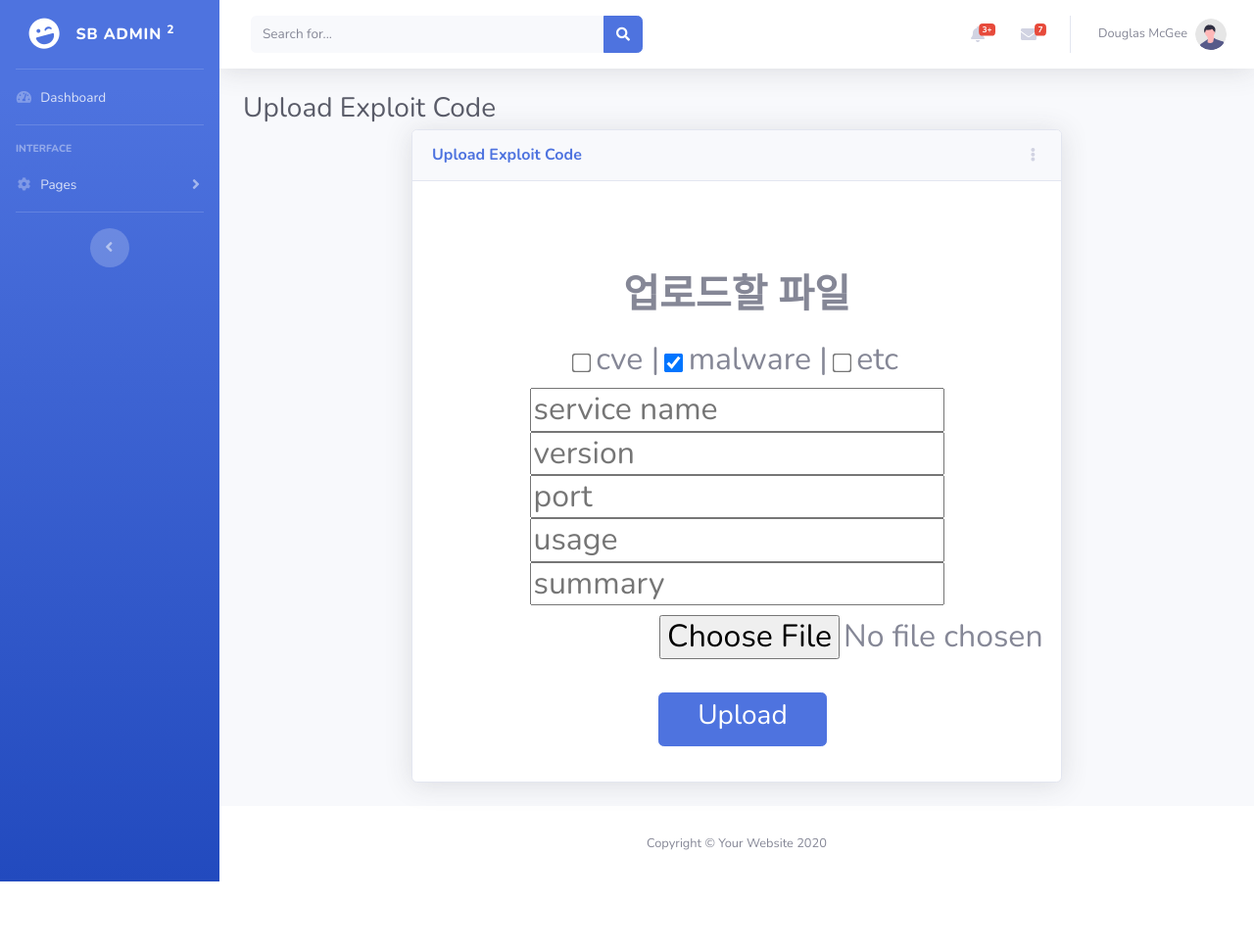
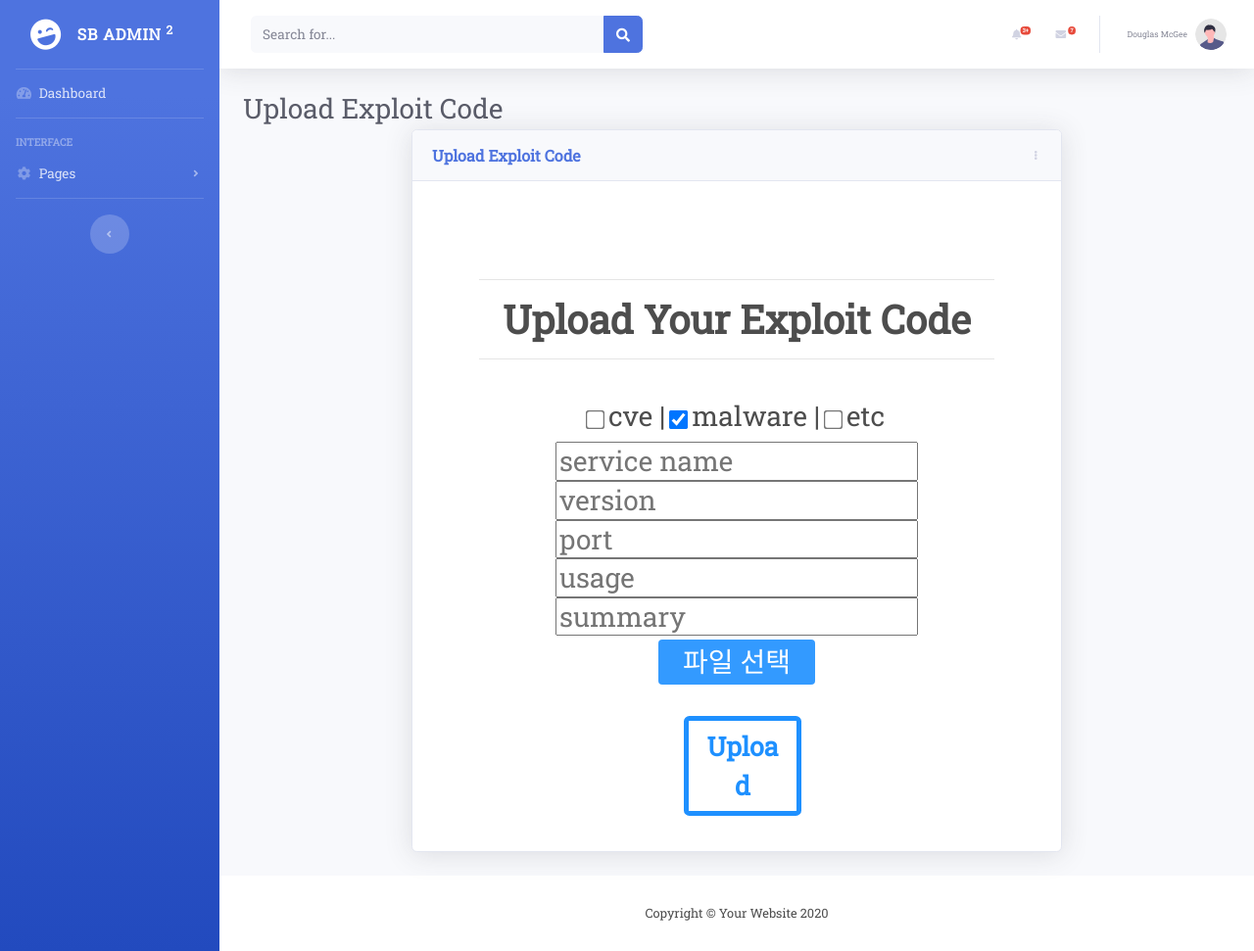
Before and after one commit to cady9812/SWM-WebServer, a Flask app: page /upload in a window 1280 px wide. Shown: the whole page at 98% size. Before the commit the page ends 900 px from the top, so only its background shows below. Run offline with Flask 2, Linux system fonts and the light colour scheme; parts of the project's set-up code (start-up, migrations or seed data) failed here and were passed over; some libraries are stand-ins or nearby versions.

Commit message:
[mj] update upload code

```diff
--- a/project/app/templates/upload-code.html
+++ b/project/app/templates/upload-code.html
@@ -16,6 +16,42 @@
     <link
         href="https://fonts.googleapis.com/css?family=Nunito:200,200i,300,300i,400,400i,600,600i,700,700i,800,800i,900,900i"
         rel="stylesheet">
+    <link href="https://fonts.googleapis.com/css2?family=Roboto+Slab&display=swap" rel="stylesheet">
+    <style type="text/css">
+        #page-top {
+          font: 8pt Roboto Slab;
+          line-height: 1.5em;
+          width: 100%;
+          height: 100%;
+          padding: 0;
+          margin: 0;
+          color: #4d4d4d;
+          box-sizing: border-box;
+          overflow: hidden;
+        }
+
+        .FILE_TAG_LABEL{
+            padding: 6px 25px;
+            background-color:#1E90FF;
+            margin-top:4px;
+            border-radius: 4px;
+            color: white;
+            cursor: pointer;
+            opacity:0.9;
+        }
+
+        #upload_btn{
+            border:thick solid dodgerblue;
+            background-color:white;
+            color:dodgerblue;
+        }
+
+        #upload_btn:hover{
+            background-color:dodgerblue;
+            color:white;
+        }
+
+    </style>
 
     <!-- Custom styles for this template-->
     <link href="../static/css/sb-admin-2.min.css" rel="stylesheet">
@@ -335,9 +371,11 @@
                                     <form class="p-5" id="form_upload" method="post" enctype="multipart/form-data"  >
                                         <div class="form-group">
                                             <br>
-                                            <h1><b>업로드할 파일</b></h1>
-                                            <h2>
-                                                <div style="display:inline-block; margin-top:15px; margin-bottom:10px">
+                                            <hr>
+                                            <h1><b>Upload Your Exploit Code</b></h1>
+                                            <hr>
+                                            <h3>
+                                                <div style="display:inline-block; margin-top:25px; margin-bottom:10px">
                                                     <input type="checkbox" name="attackType" onclick='checkOne(this)' value="cve"> cve |
                                                     <input type="checkbox" name="attackType" onclick='checkOne(this)' value="malware" checked="checked"> malware |
                                                     <input type="checkbox" name="attackType" onclick='checkOne(this)' value="etc"> etc
@@ -350,17 +388,20 @@
                                                     <input type="text" id="targetUsage" name="targetUsage" placeholder="usage" ><br>
                                                     <input type="text" id="targetSummary" name="targetSummary" placeholder="summary" ><br>
                                                     <div class="form-group form-group-sm">
-                                                        <input type="file" class="form-control-file" style="margin-left:35%; margin-top:10px" id="FILE_TAG" name="FILE_TAG">
+                                                        <label class="FILE_TAG_LABEL" for="FILE_TAG">
+                                                        파일 선택
+                                                        </label>
+                                                        <input type="file" class="form-control-file" style="display:none;" id="FILE_TAG" name="FILE_TAG">
                                                     </div>
                                                         <!--<input type="file" id="FILE_TAG" name="FILE_TAG"><br>-->
                                                 </form>
-                                            </h2>
+                                            </h3>
                                         </div>
 
-                                        <div class="form-group" style="margin-top:-30px">
-                                            <div class="custom-control custom-checkbox small d-grid gap-2 col-4 mx-auto">
-                                                <a href="#" onclick='uploadFile()' class="btn btn-primary btn-user btn-block" id="nextIP">
-                                                    <h3>Upload</h3>
+                                        <div class="form-group">
+                                            <div class="custom-control custom-checkbox small d-grid gap-2 col-3 mx-auto" style="margin-top:-40px">
+                                                <a href="#" onclick='uploadFile()' class="btn btn-primary btn-user btn-block" id="upload_btn" style="font-size:20pt;font-weight: bold;"><!--id="nextIP"-->
+                                                    Upload
                                         	    </a>
                                             </div>
                                         </div>
@@ -456,7 +497,13 @@
                 //dataType : 'json',
                 processData: false,
                 success: function (returndata) {
-                    console.log(returndata)
+                    if(returndata.status==200){
+                        alert('해당 파일을 업로드했습니다.');
+                        location.reload(true);
+                    }else if(returndata.status==500){
+                        alert('동일한 이름의 파일이 존재합니다.');
+                        location.reload(true);
+                    }
                 }
             });
             return false;
--- a/project/app/views/main_views.py
+++ b/project/app/views/main_views.py
@@ -60,7 +60,7 @@ def upload():
         logger.info('[MAIN] UPLOAD SUCCESS')
         return {"status":statusCode.OK}
     else:
-        logger.warning("{RED}[MAIN] UPLOAD FAIL; that filename already exists{END}")
+        logger.warning(f"{loggers.RED}[MAIN] UPLOAD FAIL; that filename already exists{loggers.END}")
         return {"status":statusCode.SERVER_ERROR}
 
 
--- a/project/log_config.json
+++ b/project/log_config.json
@@ -3,7 +3,7 @@
     "disable_existing_loggers": false,
     "formatters": {
         "basic": {
-            "format": "%(asctime)s [%(levelname)s] %(filename)s:%(lineno)d %(name)s:%(funcName)s\n> %(message)s\n",
+            "format": "%(asctime)s [%(levelname)s] %(filename)s:%(lineno)d %(name)s:%(funcName)s\n> %(message)s",
             "datefmt": "%Y-%m-%d | %H:%M:%S"
         }
     },
```
Also changed, not shown: project/app/templates/index.html (+17 -7 lines).
